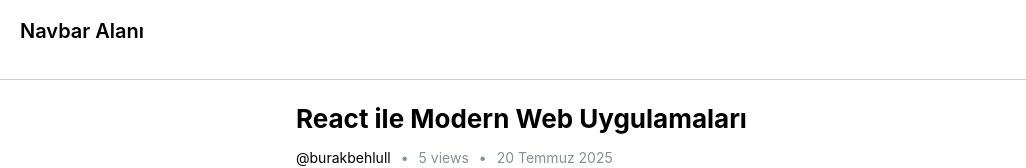
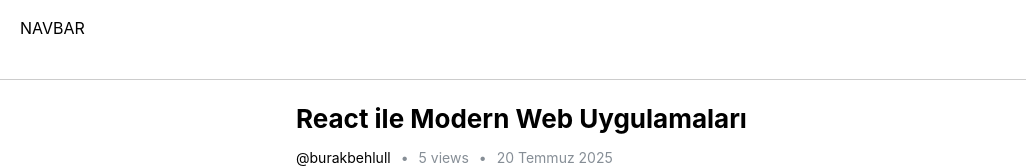
Before and after one commit to burakbehlull/blog-app-with-api, a React (Vite) app: page /posts/1 in a window 1280 px wide. Shown: the top 168 px of the page, without its empty margins (0-1026 px from the left). Built offline with nearby package versions, Linux system fonts and the light colour scheme.

Commit message:
feat: Add navbar partial

```diff
--- /dev/null
+++ b/src/components/Navbar.tsx
@@ -0,0 +1,14 @@
+import { Box, Flex, Text, Image, Group, Divider, useMantineTheme } from "@mantine/core";
+import { useMediaQuery } from "@mantine/hooks";
+
+export default function Navbar() {
+
+  const theme = useMantineTheme();
+  const isMobile = useMediaQuery(`(max-width: ${theme.breakpoints.md})`);
+
+  return (
+    <>
+		NAVBAR
+	</>
+  );
+}
--- a/src/components/index.ts
+++ b/src/components/index.ts
@@ -1,7 +1,9 @@
 import PostCard from "./PostCard"
 import TiptapEditor from "./TiptapEditor"
+import Navbar from "./Navbar"
 
 export {
 	PostCard,
-	TiptapEditor
+	TiptapEditor,
+	Navbar
 }
--- a/src/pages/layouts/MainLayout.tsx
+++ b/src/pages/layouts/MainLayout.tsx
@@ -1,5 +1,6 @@
 import { Box, Container, Flex, Text } from "@mantine/core";
 import { ProviderProps } from '@types'
+import { Navbar } from '@components'
 
 export default function Layout({children}:ProviderProps) {
   return (
@@ -18,9 +19,7 @@ export default function Layout({children}:ProviderProps) {
           borderBottom: "1px solid #ccc",
         }}
       >
-        <Text fw={600} fz="xl">
-          Navbar Alanı
-        </Text>
+        <Navbar />
       </Box>
 
       <Box h="90%">
```
